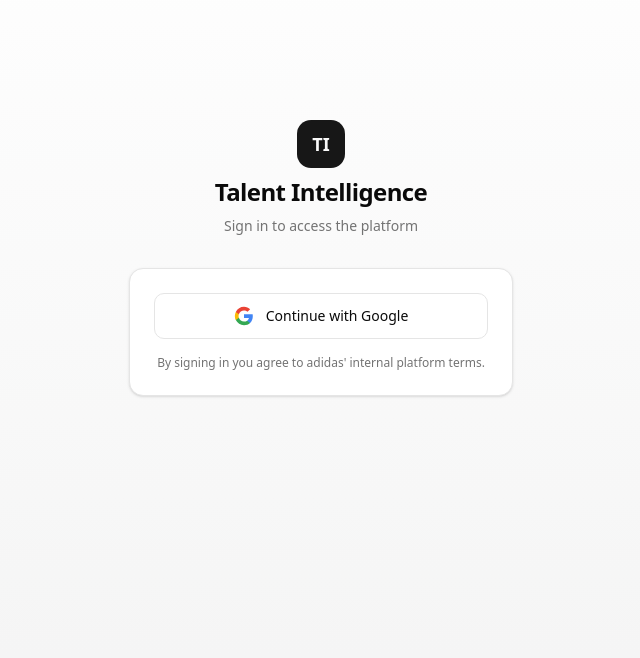
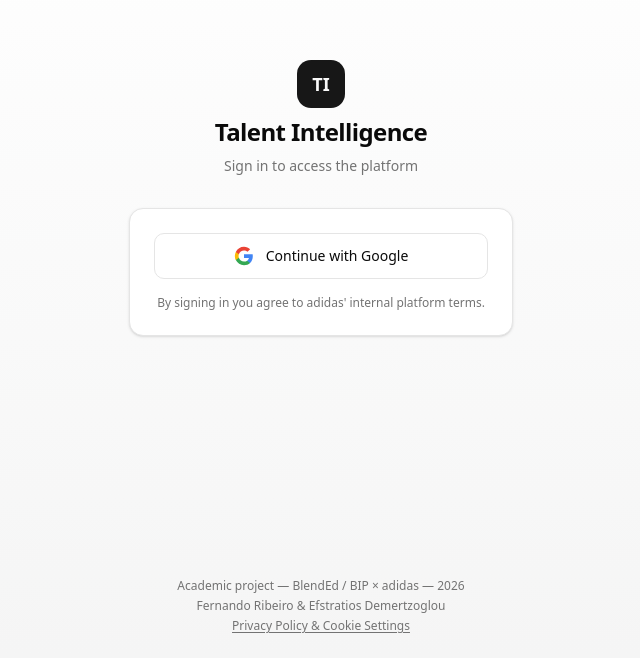
Before and after one commit to adidaspool7/AdidasPool, a Next.js app: page /auth/login in a window 1280 px wide. Shown: the part 142-800 px from the top of the page, without its empty margins (319-959 px from the left). Built offline with nearby package versions, Linux system fonts and the light colour scheme; no server answers.

Commit message:
feat: add footer with privacy link and team credits to login page

```diff
--- a/src/app/auth/login/page.tsx
+++ b/src/app/auth/login/page.tsx
@@ -1,6 +1,7 @@
 "use client";
 
 import { useState } from "react";
+import Link from "next/link";
 import { createClient } from "@/lib/supabase/client";
 
 export default function LoginPage() {
@@ -27,7 +28,8 @@
   };
 
   return (
-    <div className="flex min-h-screen flex-col items-center justify-center bg-gradient-to-b from-background to-muted px-4">
+    <div className="flex min-h-screen flex-col items-center bg-gradient-to-b from-background to-muted px-4">
+      <div className="flex flex-1 w-full items-center justify-center">
       <div className="w-full max-w-sm space-y-8">
         {/* Brand */}
         <div className="text-center space-y-2">
@@ -80,6 +82,25 @@
           </p>
         </div>
       </div>
+      </div>
+
+      {/* Footer */}
+      <footer className="mt-auto pb-6 pt-10 text-center text-xs text-muted-foreground space-y-1">
+        <p>
+          Academic project &mdash; BlendEd / BIP &times; adidas &mdash; 2026
+        </p>
+        <p>
+          Fernando Ribeiro &amp; Efstratios Demertzoglou
+        </p>
+        <p>
+          <Link
+            href="/privacy"
+            className="underline underline-offset-2 hover:text-foreground transition-colors"
+          >
+            Privacy Policy &amp; Cookie Settings
+          </Link>
+        </p>
+      </footer>
     </div>
   );
 }
```
